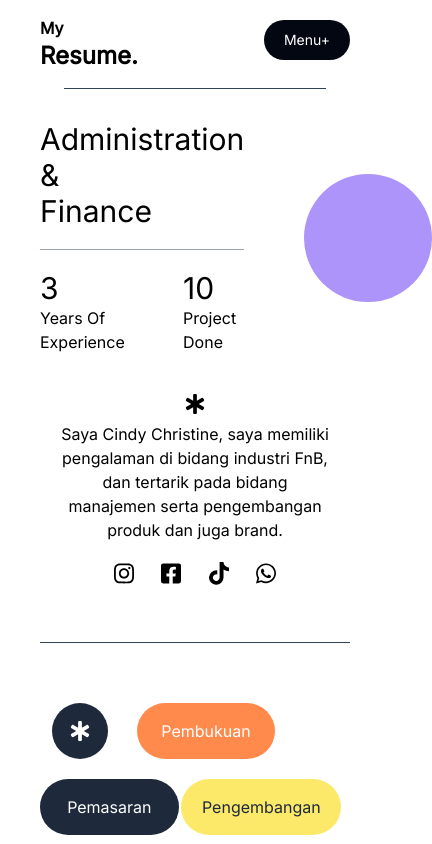
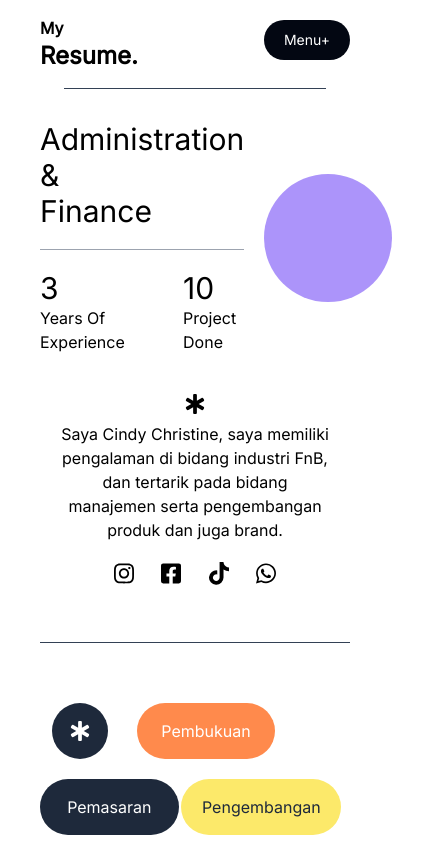
Before and after one commit to itsMeRickyy/CindyResume, a React (Vite) app: page / in a window 390 px wide. Shown: the top 844 px of the page, 432 px wide, since content can reach past the window. Built offline with nearby package versions, Linux system fonts and the light colour scheme; a web font is replaced by a local one.

Commit message:
mengubah bagian hero section

```diff
--- a/src/Components/Footer/Footer.jsx
+++ b/src/Components/Footer/Footer.jsx
@@ -3,7 +3,7 @@ const Footer = () => {
     <>
       <div>
         <div>
-          <div className="w-full h-36 bg-slate-800 flex justify-center">
+          <div className=" h-36 bg-slate-800 flex justify-center">
             <div className="flex items-center">
               <div className="w-16 h-[1px] bg-white mr-3"></div>
               <h1 className="text-white md:text-2xl xl:text-4xl">
--- a/src/Components/Home/HeroSection/HeroSection.jsx
+++ b/src/Components/Home/HeroSection/HeroSection.jsx
@@ -8,7 +8,7 @@ const HeroSection = () => {
     <>
       <div className="mx-10 md:mx-16 mt-8 md:mt-16 ">
         <div className="flex gap-5 justify-between">
-          <div className=" mr-8">
+          <div className=" md:mr-8">
             <div className=" text-3xl sm:text-4xl">
               <h1>Administration &</h1>
               <h1>Finance</h1>
@@ -33,7 +33,7 @@ const HeroSection = () => {
             </div>
           </div>
           <div className="  flex justify-center items-center">
-            <div className="w-32 h-32 sm:w-40 ml-2 xl:ml-0 sm:h-40 xl:w-72 md: xl:h-72 rounded-full bg-purple-400"></div>
+            <div className="w-32 h-32 sm:w-40  xl:ml-0 sm:h-40 xl:w-72 md: xl:h-72 rounded-full bg-purple-400"></div>
           </div>
           <div className="hidden md:block  w-96">
             <div className="w-5 h-5 m-auto mt-5 mb-2">
```
